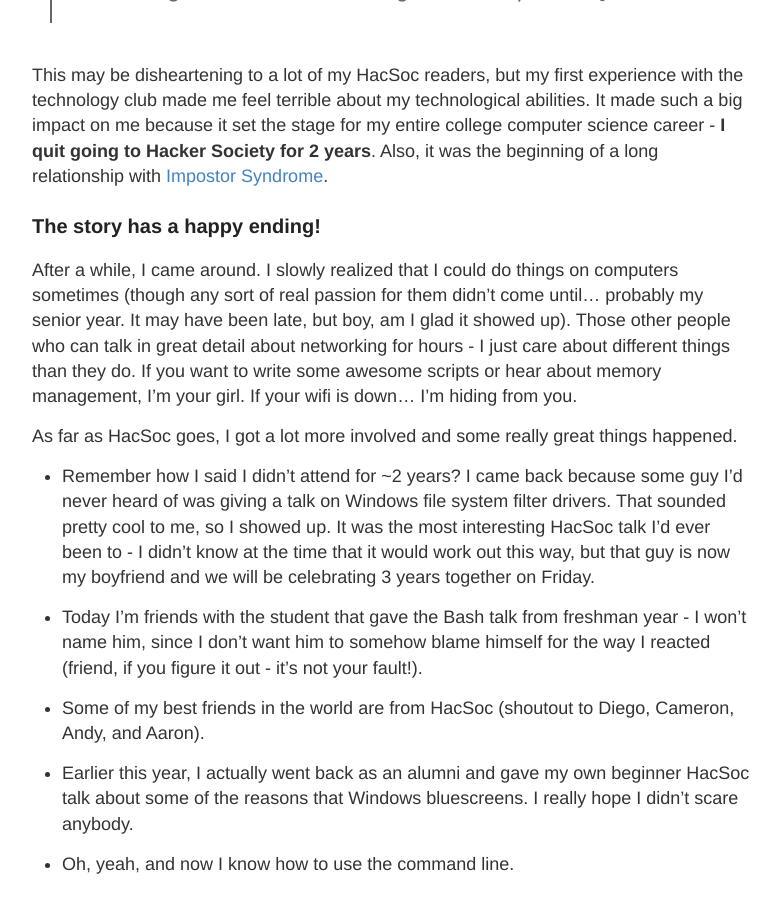
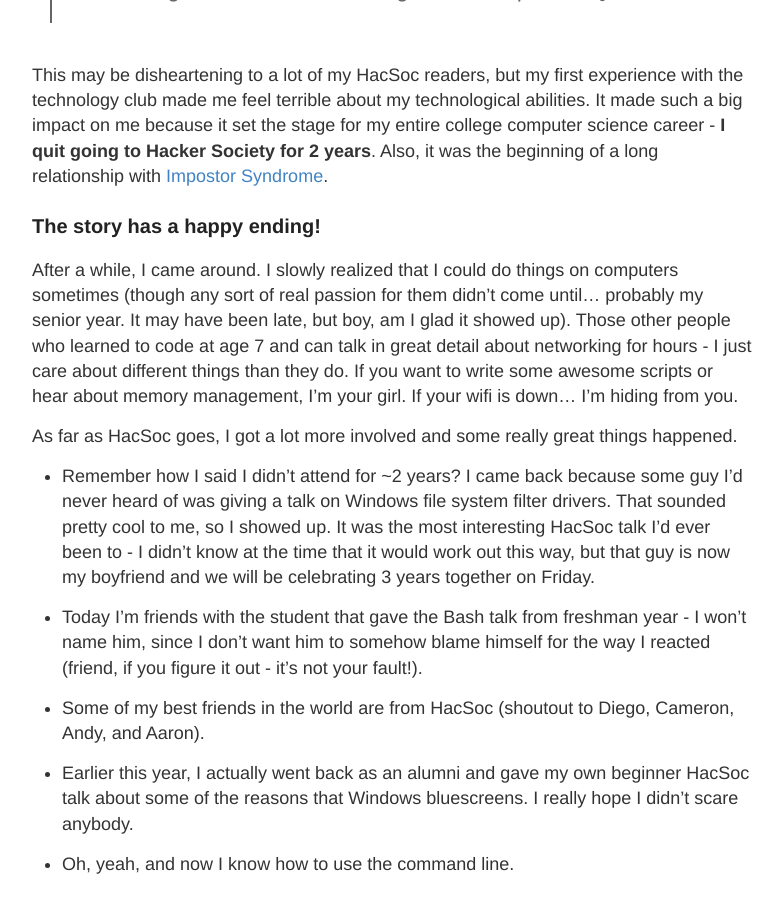
Before and after one commit to mrb113/mrb113.github.io, a Jekyll site: the page built from _posts/2016-11-30-Hacsoc-Origin.md, in a window 1280 px wide and 900 px high, scrolled down 1248 px. Shown: the whole window, without its empty margins (248-1031 px from the left). Built offline with Jekyll 4.4.1, drawn with Linux system fonts in a browser that asks for light colours; comment, search, counter and statistics services are not loaded.

Commit message:
coding at age 7

```diff
--- a/_posts/2016-11-30-Hacsoc-Origin.md
+++ b/_posts/2016-11-30-Hacsoc-Origin.md
@@ -32,7 +32,7 @@ This may be disheartening to a lot of my HacSoc readers, but my first experience
 
 ### The story has a happy ending!
 
-After a while, I came around. I slowly realized that I could do things on computers sometimes (though any sort of real passion for them didn't come until... probably my senior year. It may have been late, but boy, am I glad it showed up). Those other people who can talk in great detail about networking for hours - I just care about different things than they do. If you want to write some awesome scripts or hear about memory management, I'm your girl. If your wifi is down... I'm hiding from you.
+After a while, I came around. I slowly realized that I could do things on computers sometimes (though any sort of real passion for them didn't come until... probably my senior year. It may have been late, but boy, am I glad it showed up). Those other people who learned to code at age 7 and can talk in great detail about networking for hours - I just care about different things than they do. If you want to write some awesome scripts or hear about memory management, I'm your girl. If your wifi is down... I'm hiding from you.
 
 As far as HacSoc goes, I got a lot more involved and some really great things happened.
 
```
